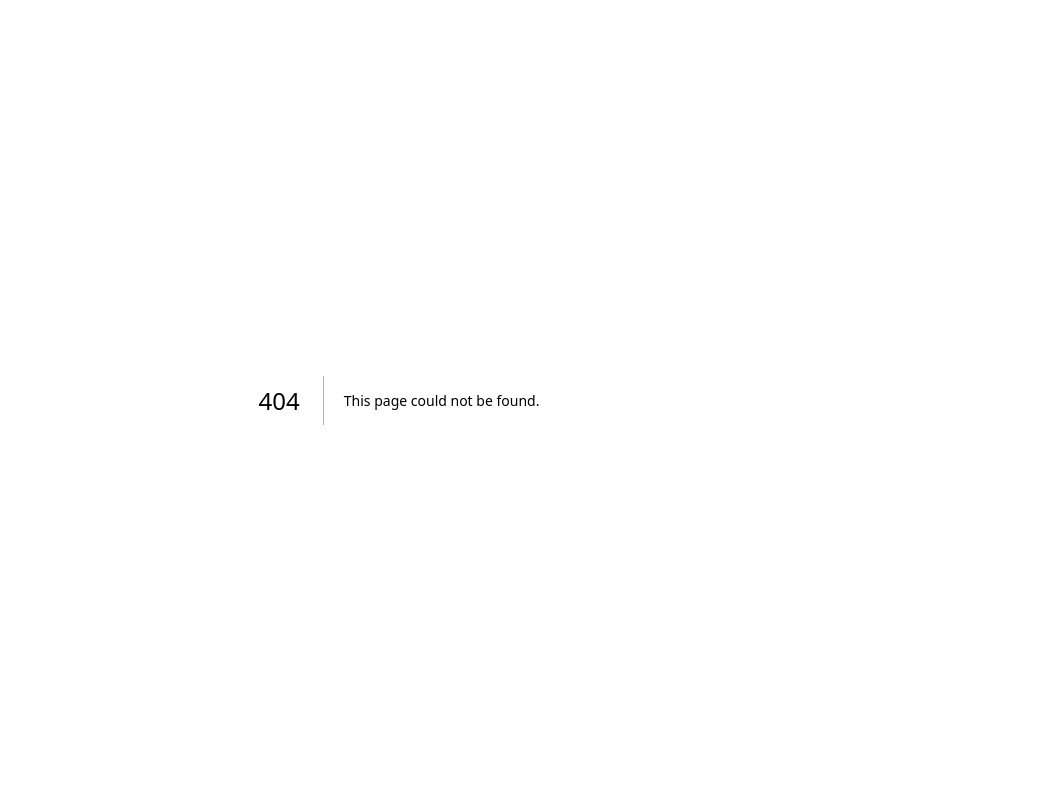
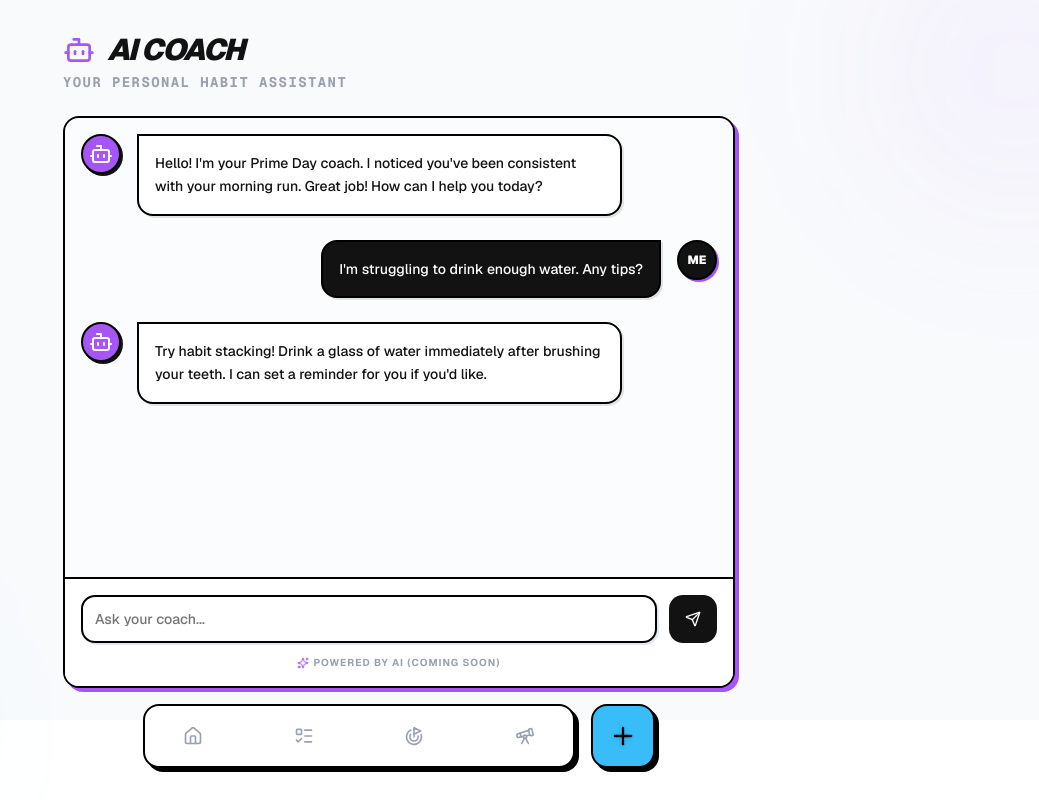
Before and after one commit to StarDust130/Prime-Day, a Next.js app: page /coach in a window 1280 px wide. Before the commit this address had no page. Shown: the whole page, without its empty margins (241-1280 px from the left). Built offline with nearby package versions, Linux system fonts and the light colour scheme.

Commit message:
feat: add AI Coach page with messaging interface and user interaction

```diff
--- /dev/null
+++ b/app/(main)/coach/page.tsx
@@ -0,0 +1,107 @@
+"use client";
+
+import { Button } from "@/components/ui/button";
+import { Input } from "@/components/ui/input";
+import { Bot, Send, Sparkles, ArrowLeft } from "lucide-react";
+import { useRouter } from "next/navigation";
+
+export default function CoachPage() {
+  const router = useRouter();
+
+  return (
+    <div className="h-[calc(100vh-80px)] bg-[#F8FAFC] pb-24 md:p-8 pt-6 px-4 font-sans text-[#121212] overflow-hidden relative flex flex-col">
+      {/* --- BACKGROUND DECORATION --- */}
+      <div className="fixed inset-0 pointer-events-none z-0">
+        <div className="absolute top-[-10%] right-[-10%] w-[300px] h-[300px] bg-[#A855F7]/5 rounded-full blur-[80px]" />
+        <div className="absolute bottom-[-10%] left-[-10%] w-[300px] h-[300px] bg-[#38BDF8]/5 rounded-full blur-[80px]" />
+      </div>
+
+      <div className="relative z-10 max-w-2xl mx-auto w-full flex flex-col h-full">
+        <header className="mb-6 flex-none flex items-center gap-4">
+          <Button
+            variant="ghost"
+            size="icon"
+            onClick={() => router.back()}
+            className="rounded-full hover:bg-black/5 md:hidden"
+          >
+            <ArrowLeft className="h-6 w-6" />
+          </Button>
+          <div>
+            <h1 className="text-3xl font-black italic tracking-tighter uppercase flex items-center gap-3">
+              <Bot className="h-8 w-8 text-[#A855F7]" />
+              AI Coach
+            </h1>
+            <p className="text-sm font-bold text-gray-400 font-mono tracking-widest mt-1">
+              YOUR PERSONAL HABIT ASSISTANT
+            </p>
+          </div>
+        </header>
+
+        <div className="flex-1 bg-white rounded-2xl border-2 border-black shadow-[4px_4px_0px_0px_#A855F7] flex flex-col overflow-hidden relative">
+          <div className="flex-1 p-4 space-y-6 overflow-y-auto bg-[#F8FAFC]/50">
+            {/* AI Message */}
+            <div className="flex gap-4 max-w-[85%]">
+              <div className="h-10 w-10 rounded-full bg-[#A855F7] border-2 border-black flex items-center justify-center flex-none shadow-[2px_2px_0px_0px_#121212]">
+                <Bot className="h-6 w-6 text-white" />
+              </div>
+              <div className="p-4 bg-white border-2 border-black rounded-tr-2xl rounded-br-2xl rounded-bl-2xl shadow-[2px_2px_0px_0px_rgba(0,0,0,0.1)]">
+                <p className="text-sm font-medium leading-relaxed">
+                  Hello! I'm your Prime Day coach. I noticed you've been
+                  consistent with your morning run. Great job! How can I help
+                  you today?
+                </p>
+              </div>
+            </div>
+
+            {/* User Message */}
+            <div className="flex gap-4 max-w-[85%] ml-auto flex-row-reverse">
+              <div className="h-10 w-10 rounded-full bg-[#121212] border-2 border-black flex items-center justify-center flex-none shadow-[2px_2px_0px_0px_#A855F7]">
+                <span className="font-black text-white text-xs">ME</span>
+              </div>
+              <div className="p-4 bg-[#121212] text-white border-2 border-black rounded-tl-2xl rounded-bl-2xl rounded-br-2xl shadow-[2px_2px_0px_0px_rgba(0,0,0,0.1)]">
+                <p className="text-sm font-medium leading-relaxed">
+                  I'm struggling to drink enough water. Any tips?
+                </p>
+              </div>
+            </div>
+
+            {/* AI Message */}
+            <div className="flex gap-4 max-w-[85%]">
+              <div className="h-10 w-10 rounded-full bg-[#A855F7] border-2 border-black flex items-center justify-center flex-none shadow-[2px_2px_0px_0px_#121212]">
+                <Bot className="h-6 w-6 text-white" />
+              </div>
+              <div className="p-4 bg-white border-2 border-black rounded-tr-2xl rounded-br-2xl rounded-bl-2xl shadow-[2px_2px_0px_0px_rgba(0,0,0,0.1)]">
+                <p className="text-sm font-medium leading-relaxed">
+                  Try habit stacking! Drink a glass of water immediately after
+                  brushing your teeth. I can set a reminder for you if you'd
+                  like.
+                </p>
+              </div>
+            </div>
+          </div>
+
+          <div className="p-4 border-t-2 border-black bg-white">
+            <div className="flex gap-3">
+              <Input
+                placeholder="Ask your coach..."
+                className="h-12 border-2 border-black rounded-xl shadow-[2px_2px_0px_0px_#E2E8F0] focus-visible:ring-0 focus-visible:border-[#A855F7] focus-visible:shadow-[2px_2px_0px_0px_#A855F7] transition-all font-medium"
+              />
+              <Button
+                size="icon"
+                className="h-12 w-12 bg-[#121212] hover:bg-black/90 text-white rounded-xl border-2 border-transparent hover:border-black hover:shadow-[2px_2px_0px_0px_#A855F7] transition-all"
+              >
+                <Send className="h-5 w-5" />
+              </Button>
+            </div>
+            <div className="mt-3 flex justify-center">
+              <span className="text-[10px] font-bold uppercase tracking-widest text-gray-400 flex items-center gap-1">
+                <Sparkles className="h-3 w-3 text-[#A855F7]" />
+                Powered by AI (Coming Soon)
+              </span>
+            </div>
+          </div>
+        </div>
+      </div>
+    </div>
+  );
+}
```
